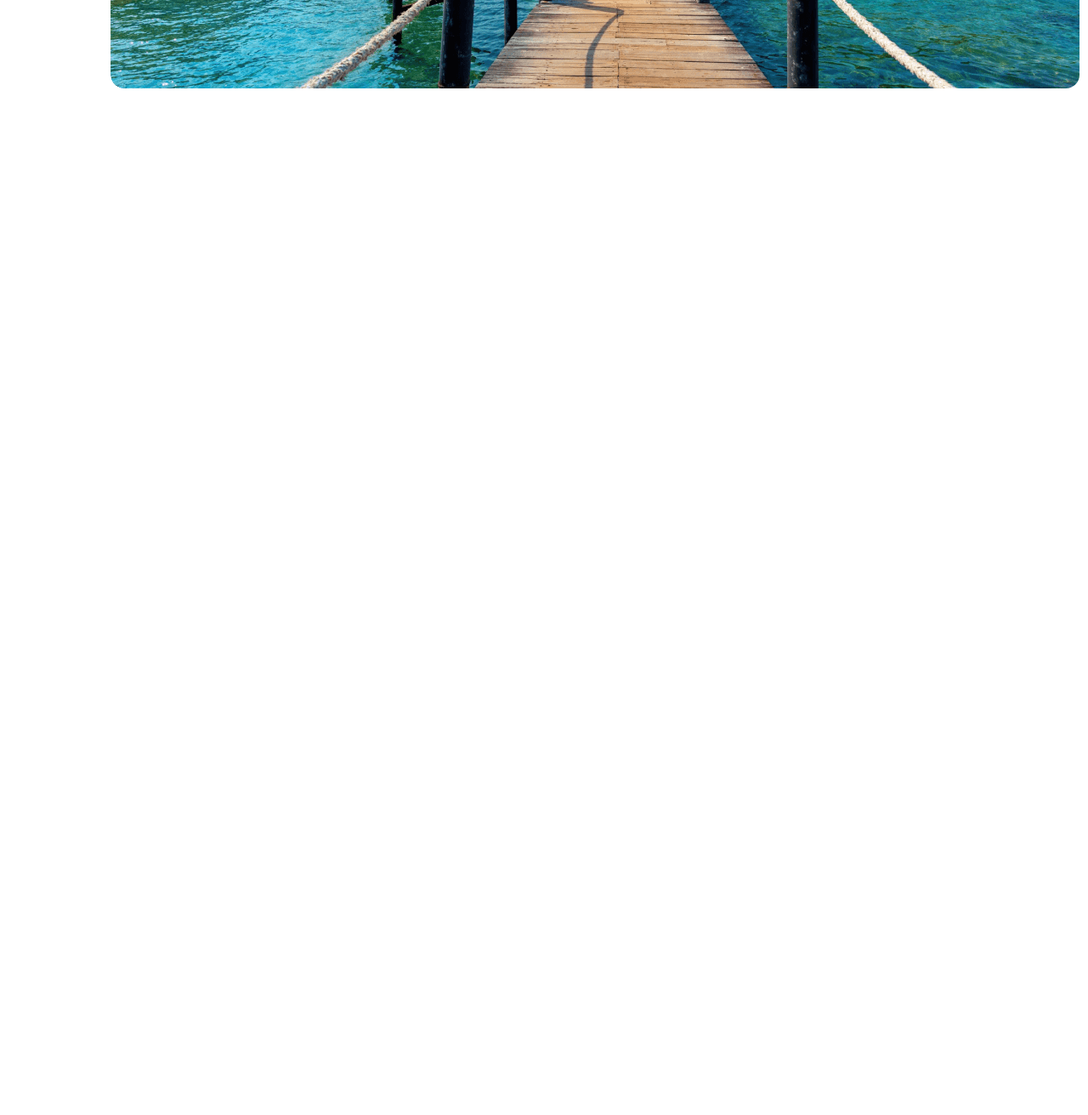
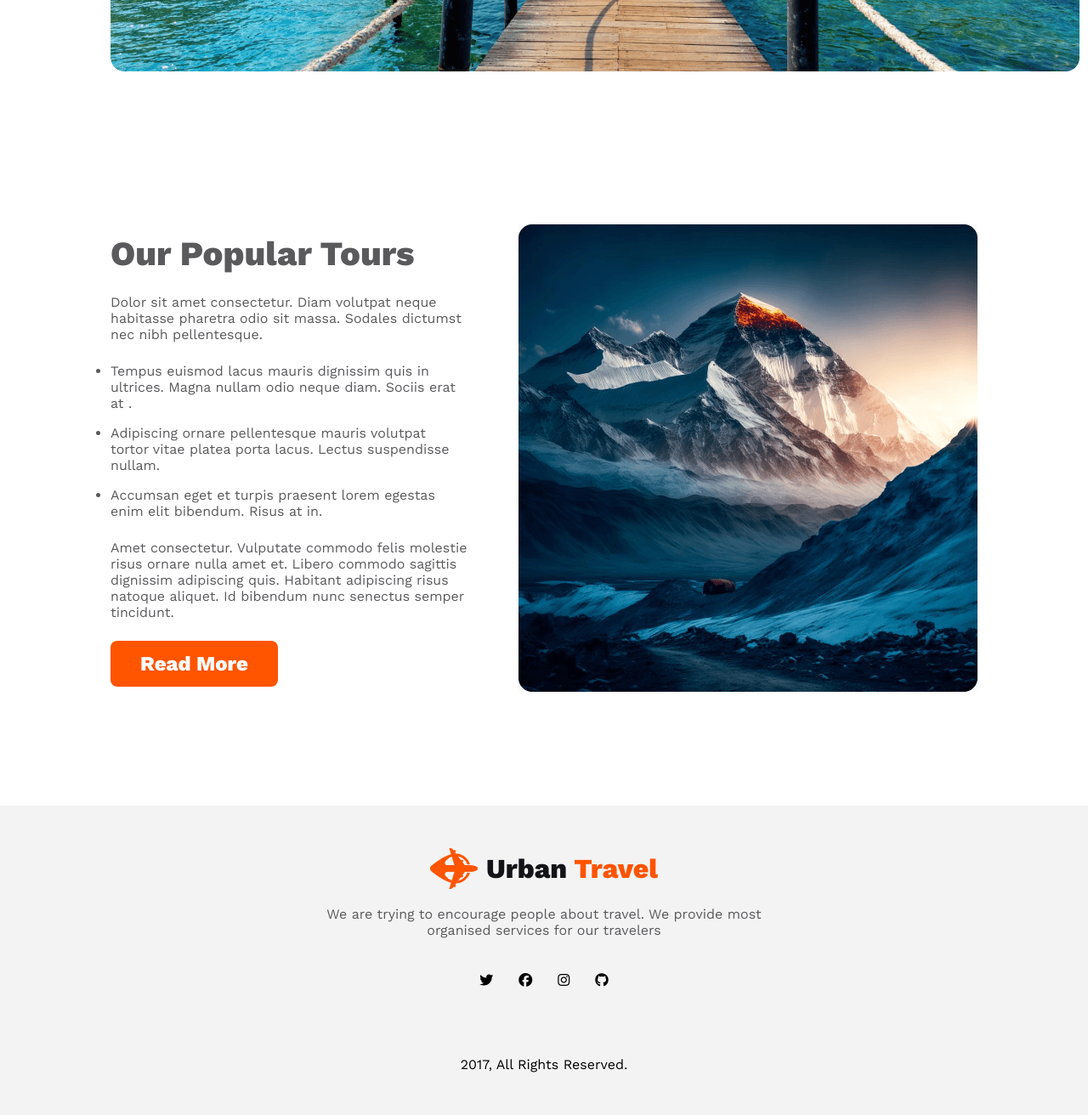
Before and after one commit to Yeasin-Arafat07/hero-travel-main, a plain HTML site: page index.html in a window 1280 px wide. Shown: the part 594-1906 px from the top of the page at 85% size. Before the commit the page ends 800 px from the top, so only its background shows below. Drawn offline with nearby package versions, Linux system fonts and the light colour scheme.

Commit message:
popular and footer added

```diff
--- a/index.html
+++ b/index.html
@@ -5,6 +5,8 @@
     <meta name="viewport" content="width=device-width, initial-scale=1.0">
     <title>Hero travel main</title>
     <link rel="stylesheet" href="style/style.css">
+    <!-- font awesome link -->
+    <script src="https://kit.fontawesome.com/58baa362ab.js" crossorigin="anonymous"></script>
 </head>
 <body>
     <header>
@@ -22,7 +24,7 @@
             </ul>
         </nav>
         <!-- banner section start -->
-        <section class="banner">
+        <div class="banner">
             <div class="banner-contaier">
                 <div class="banner-content">
                     <h2>Explore Your Travel</h2>
@@ -33,14 +35,51 @@
                     <input type="text" placeholder="Where ">
                 </div>
             </div>
-        </section>
+        </div>
         <!-- banner section end -->
     </header>
     <main>
-
+        <!-- popular saction start -->
+        <section class="popular">
+            <div class="popular-container">
+                <div class="popular-content">
+                    <h3>Our Popular Tours</h3>
+                    <p>Dolor sit amet consectetur. Diam volutpat neque habitasse pharetra odio sit massa. Sodales dictumst nec nibh pellentesque.</p>
+                    <ul>
+                        <li>Tempus euismod lacus mauris dignissim quis in ultrices. Magna nullam odio neque diam. Sociis erat at .</li>
+                        <li class="middle-li">Adipiscing ornare pellentesque mauris volutpat tortor vitae platea porta lacus. Lectus suspendisse nullam.</li>
+                        <li> Accumsan eget et turpis praesent lorem egestas enim elit bibendum. Risus at in.</li>
+                    </ul>
+                    <p>Amet consectetur. Vulputate commodo felis molestie risus
+                        ornare nulla amet et. Libero commodo sagittis dignissim adipiscing quis. Habitant adipiscing risus natoque aliquet. Id bibendum nunc senectus semper tincidunt. </p>
+                        <button class="primary-btn">Read More</button>
+                </div>
+                <div class="popular-img">
+                    <img src="Images/Rectangle 4.png" alt="">
+                </div>
+            </div>
+        </section>
+        <!-- popular section end -->
     </main>
     <footer>
-
+        <section class="footer">
+            <div class="footer-container">
+                <div class="footer-content">
+                    <img src="Images/Group 40071 (2).png" alt="">
+                    <h3>Urban <span class="footer-t">Travel</span></h3>
+                </div>
+                <p>We are trying to encourage people about travel. We provide most organised services for our travelers </p>
+            </div>
+            <div class="footer-logos">
+               <ul>
+                <li><i class="fa-brands fa-twitter"></i></li>
+                <li><i class="fa-brands fa-facebook"></i></li>
+                <li><i class="fa-brands fa-instagram"></i></li>
+                <li><i class="fa-brands fa-github"></i></li>
+               </ul>
+            </div>
+            <p>2017, All Rights Reserved.</p>
+        </section>
     </footer>
 </body>
 </html>
--- a/style/style.css
+++ b/style/style.css
@@ -1,5 +1,6 @@
 /* Main font from google font */
 @import url('https://fonts.googleapis.com/css2?family=Merriweather:ital,wght@0,400;0,900;1,700&family=Mulish:wght@400;600;700;800;900&family=Work+Sans:wght@400;600;700;800&display=swap');
+
 * {
     margin: 0;
     padding: 0;
@@ -8,21 +9,33 @@
     font-family: 'Work Sans', sans-serif;
 }
 section {
-    margin-top: 100px;
+    margin-top: 80px;
+    padding: 50px 130px;
 }
 /* shared items */
 :root {
     --primary-color:#FF5400;
     --secondar-color:#131318;
+    --paragrap-color: #5A5A5D;
+}
+.primary-btn {
+    font-size: 1.5rem;
+    font-weight: 800;
+    border-radius: 8px;
+    background-color: var(--primary-color);
+    color: white;
+    padding: 13px 35px;
+    border: none;
 }
 /* nav section start */
-header {
+header  {
     padding: 50px 130px;
 }
 nav {
     display: flex;
     justify-content: space-between;
     align-items: center;
+    margin-bottom: 80px;
 }
 nav ul {
     display: flex;
@@ -69,3 +82,76 @@ nav ul .home{
     padding-bottom: 40px;
 }
 /* banner style end */
+/* Main-popular style start */
+.popular-container {
+    display: flex;
+    gap: 60px;
+    align-items: center;
+}
+.popular-content h3 {
+    color: var(--paragrap-color);
+    font-size: 2.5rem;
+    font-weight: 800;
+}
+.popular-content p {
+    color: var(--paragrap-color);
+    padding: 24px 0;
+}
+.popular-content ul li {
+    color: var(--paragrap-color);
+}
+.middle-li {
+    padding: 16px 0;
+}
+/* Main-popular style end */
+/* footer style start */
+.footer {
+    background: rgba(19, 19, 24, 0.05);
+    text-align: center;
+}
+.footer-content {
+    display: flex;
+    align-items: center;
+    justify-content: center;
+}
+.footer-content h3 {
+    font-size: 2rem;
+    font-weight: 800;
+    color: var(--secondar-color);
+    padding-left: 10px;
+}
+.footer-t {
+    color: var(--primary-color);
+}
+.footer-container p {
+    color: var(--paragrap-color);
+    width: 590px;
+    margin: 0 auto;
+    padding: 20px 0 40px 0;
+}
+.footer ul {
+    display: flex;
+    justify-content: center;
+    list-style: none;
+    gap: 30px;
+    padding-bottom: 80px;
+}
+/* footer style end */
+
+
+
+
+
+
+
+/* Responsive work */
+/* responsive for mobile */
+@media screen and (max-width:576px) {
+    .popular-container {
+        flex-direction: column;
+    }
+    section {
+        padding: 20px 80px;
+    }
+
+}
```
